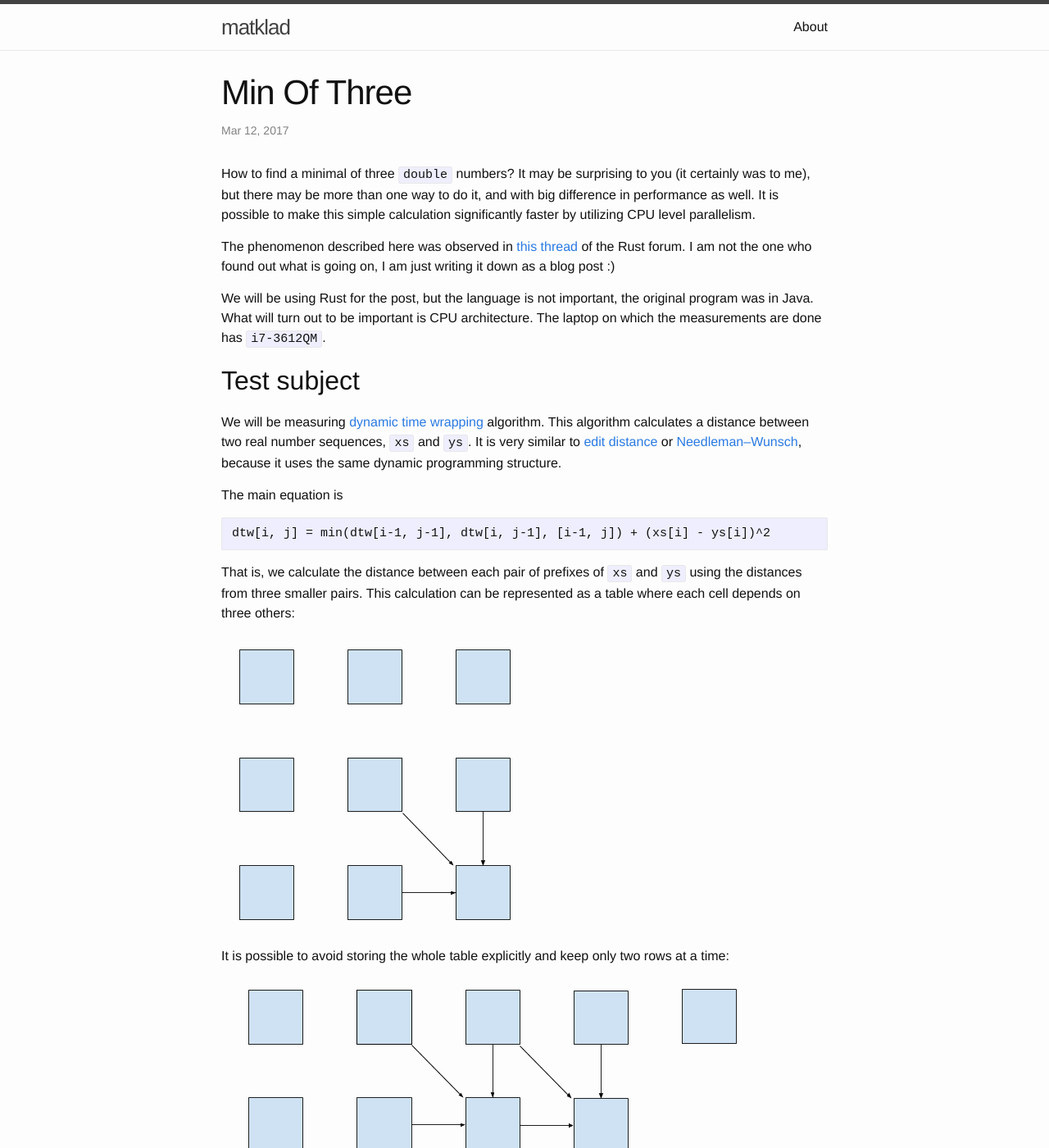
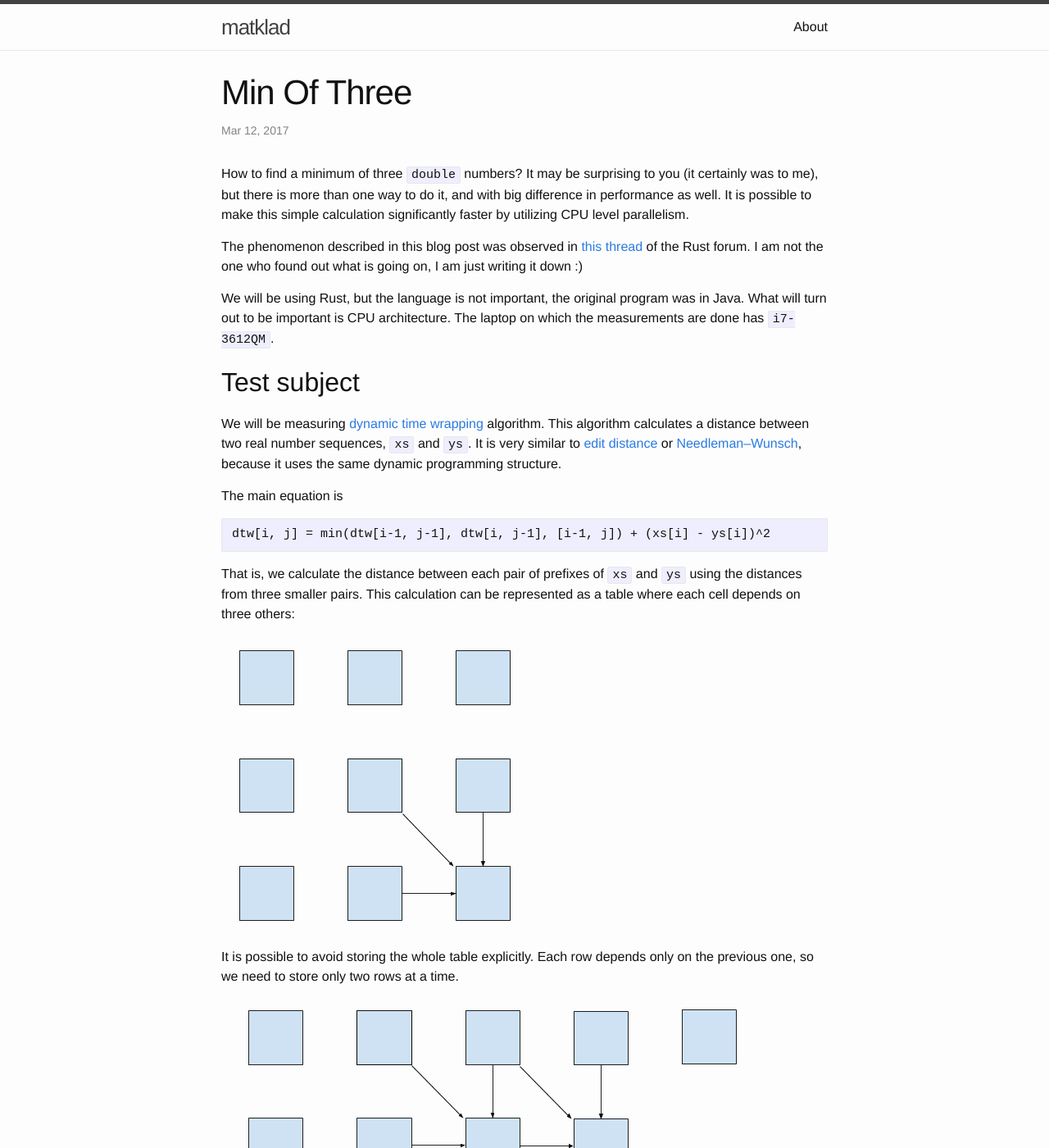
Before and after one commit to matklad/matklad.github.io, a Jekyll site: the page built from _posts/2017-03-12-min-of-three.markdown, in a window 1280 px wide and 1400 px high. Shown: the whole window at 82% size. Built offline with Jekyll 4.4.1, drawn with Linux system fonts in a browser that asks for light colours; some of the changed text lies outside the part shown.

Commit message:
More wording fixes

```diff
--- a/_posts/2017-03-12-min-of-three.markdown
+++ b/_posts/2017-03-12-min-of-three.markdown
@@ -4,20 +4,20 @@ title:  "Min Of Three"
 date:   2017-03-12 19:39:15 +0300
 ---
 
-How to find a minimal of three `double` numbers?  It may be surprising to you
-(it certainly was to me), but there may be more than one way to do it, and with
-big difference in performance as well.  It is possible to make this simple
+How to find a minimum of three `double` numbers?  It may be surprising to you
+(it certainly was to me), but there is more than one way to do it, and with big
+difference in performance as well. It is possible to make this simple
 calculation significantly faster by utilizing CPU level parallelism.
 
-The phenomenon described here was observed in [this thread] of the Rust forum.
-I am not the one who found out what is going on, I am just writing it down as a
-blog post :)
+The phenomenon described in this blog post was observed in [this thread] of the
+Rust forum.  I am not the one who found out what is going on, I am just writing
+it down :)
 
 [this thread]: https://users.rust-lang.org/t/performance-issue-with-c-array-like-computation-2-times-worst-than-naive-java/9807
 
-We will be using Rust for the post, but the language is not important,
-the original program was in Java. What will turn out to be important is CPU architecture.
-The laptop on which the measurements are done has `i7-3612QM`.
+We will be using Rust, but the language is not important, the original program
+was in Java. What will turn out to be important is CPU architecture.  The laptop
+on which the measurements are done has `i7-3612QM`.
 
 ## Test subject
 
@@ -42,12 +42,12 @@ as a table where each cell depends on three others:
 
 ![Dynamic programming 2D table]({{ site.url }}/assets/min3_table.png)
 
-It is possible to avoid storing the whole table explicitly and keep only two rows at a time:
+It is possible to avoid storing the whole table explicitly. Each row depends
+only on the previous one, so we need to store only two rows at a time.
 
 ![Dynamic programming 2 row]({{ site.url }}/assets/min3_rows.png)
 
-The Rust code for this variation looks like this:
-
+Here is the Rust code for this version:
 
 ~~~rust
 fn dtw(xs: &[f64], ys: &[f64]) -> f64 {
@@ -65,6 +65,8 @@ fn dtw(xs: &[f64], ys: &[f64]) -> f64 {
             let d01 = curr[iy - 1];
             let d10 = prev[iy];
 
+            // Find the minimum of d11, d01, d10
+            // by enumerating all the cases.
             let d = if d11 < d01 {
                 if d11 < d10 { d11 } else { d10 }
             } else {
@@ -88,12 +90,12 @@ fn dtw(xs: &[f64], ys: &[f64]) -> f64 {
 
 ## Profile first
 
-Is it fast? If I compile it in `--release` mode and with `[build] rustflags =
-"-C target-cpu=native"` in my `~/.cargo/config`, it takes 435 milliseconds for
-two random sequences of length 10000.
+Is it fast? If we compile it in `--release` mode with `[build] rustflags = "-C
+target-cpu=native"` in `~/.cargo/config`, it takes 435 milliseconds for two
+random sequences of length 10000.
 
-What is the bottleneck? Using [`perf annotate`] command we can look at the
-instruction level profile of the main loop:
+What is the bottleneck? Let's look at the instruction level profile of the main
+loop using [`perf annotate`] command:
 
 [`perf annotate`]: https://perf.wiki.kernel.org/index.php/Main_Page
 
```
Also changed, not shown: other parts of _posts/2017-03-12-min-of-three.markdown (+14 -15 lines).
